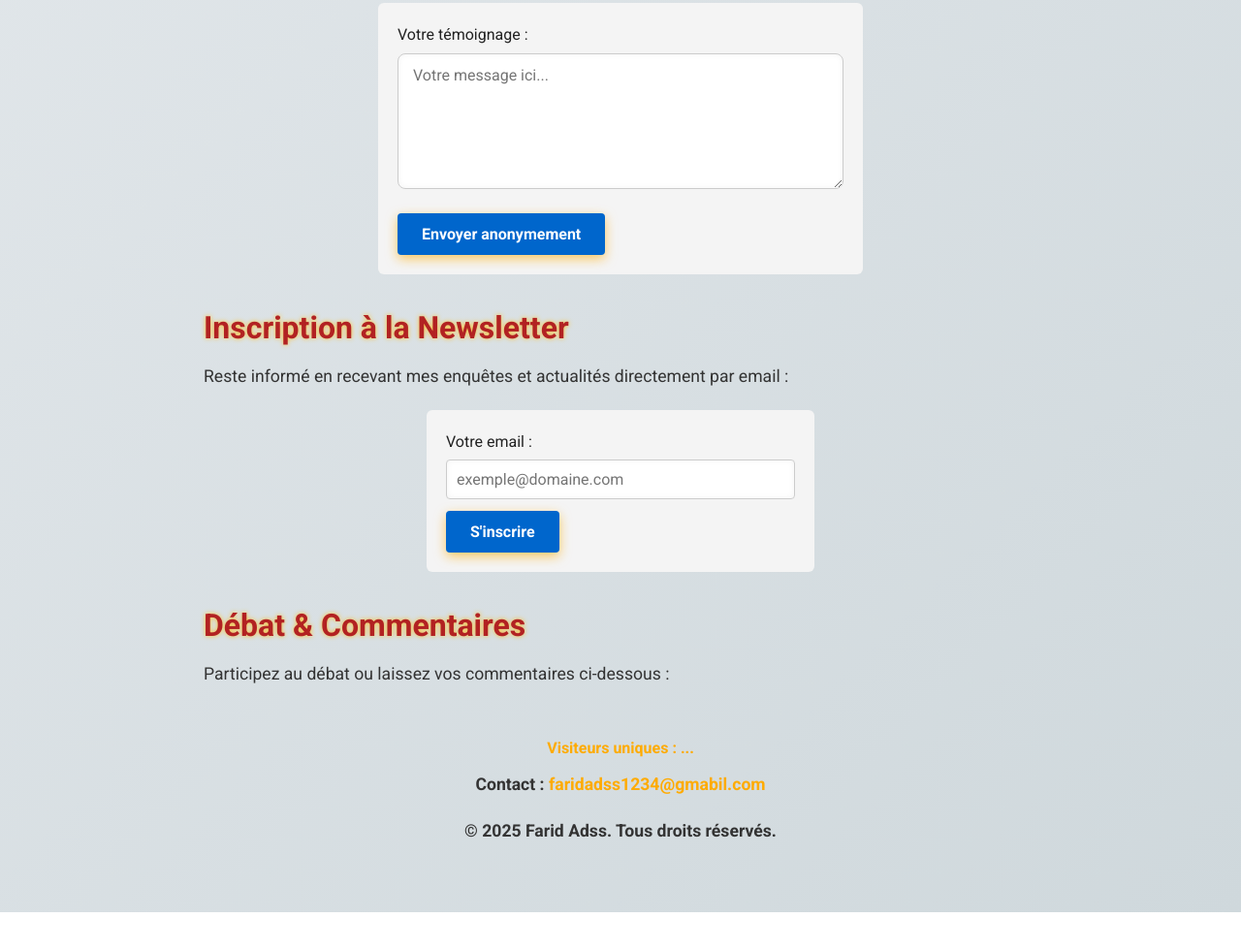
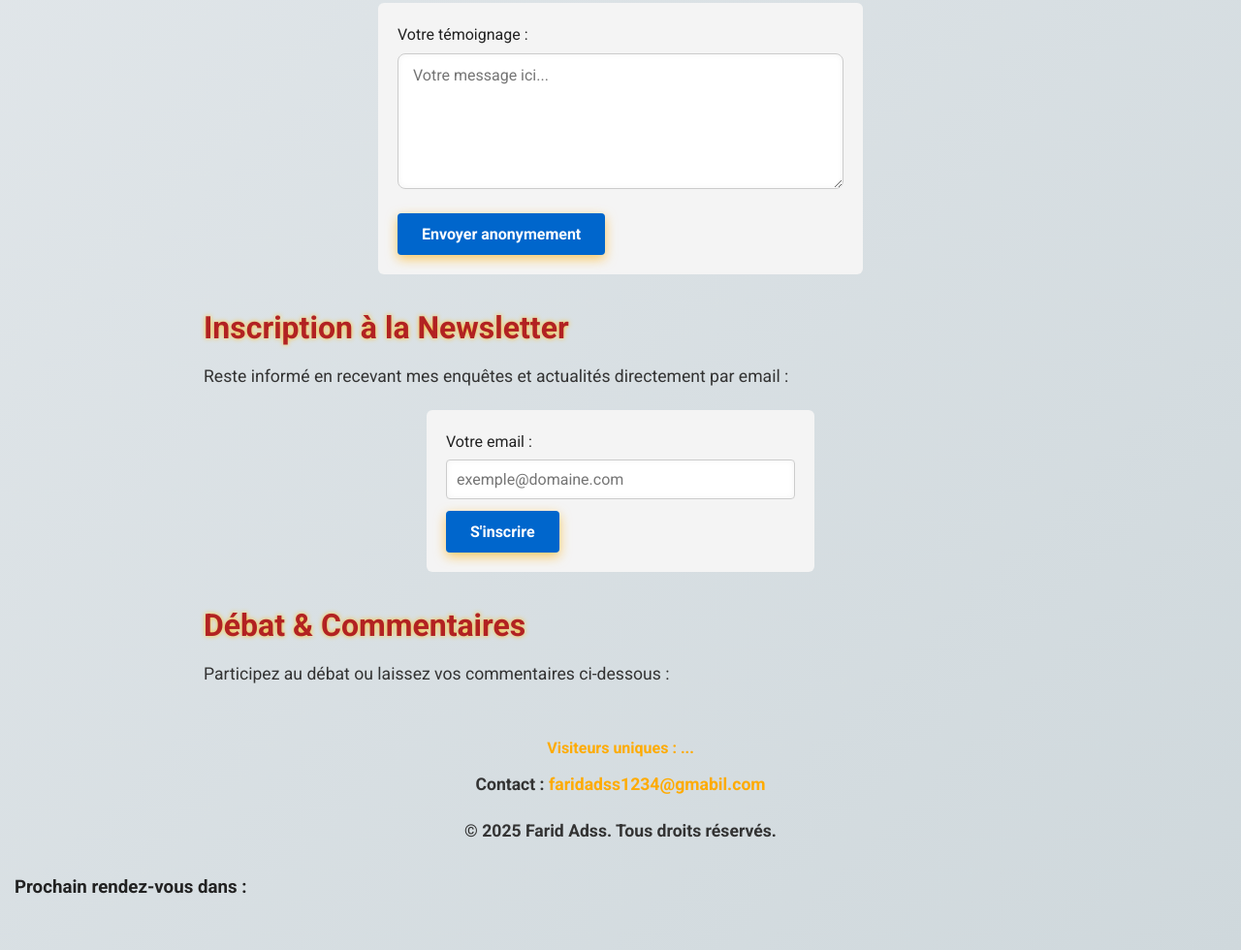
Before and after one commit to Faridadss7/Adss-investigation, a plain HTML site: page index.html in a window 1280 px wide. Shown: the part 2134-3114 px from the top of the page at 97% size. Before the commit the page ends 3075 px from the top, so only its background shows below. Drawn offline with Linux system fonts and the light colour scheme; a script that the page names is missing.

Commit message:
Update index.html

```diff
--- a/index.html
+++ b/index.html
@@ -495,3 +495,8 @@ newsletterForm.addEventListener('submit', function(e) {
 
 </body>
 </html>
+  <div id="countdown-section" aria-live="polite" style="margin-top: 30px;">
+  <h3>Prochain rendez-vous dans :</h3>
+  <div id="countdown" aria-atomic="true" style="font-size: 1.6rem; font-weight: 700; color: #ffab00;"></div>
+  </div>
+</html>
```
